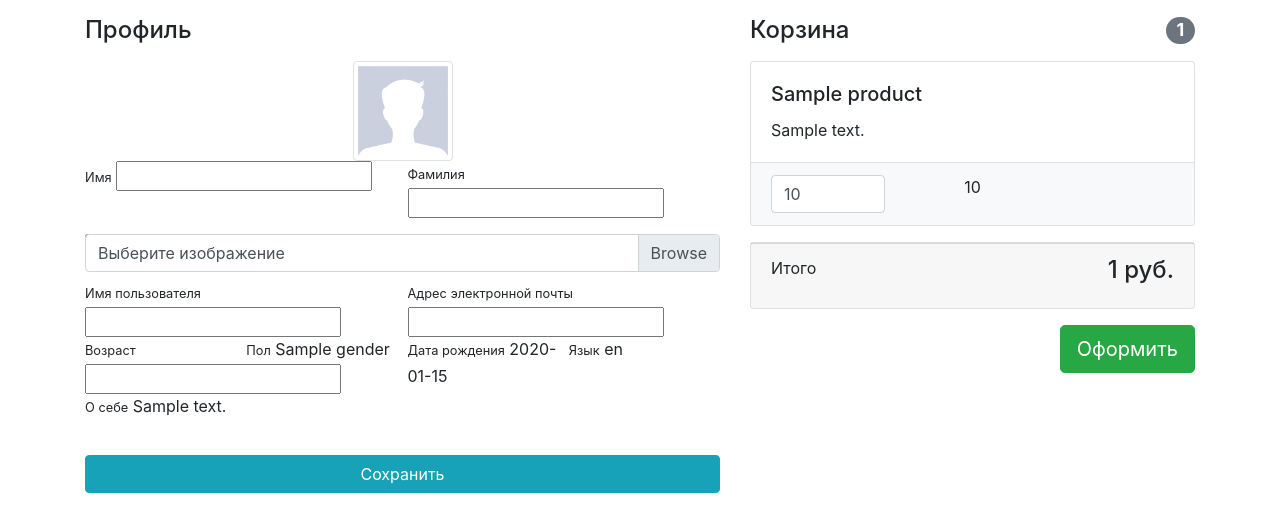
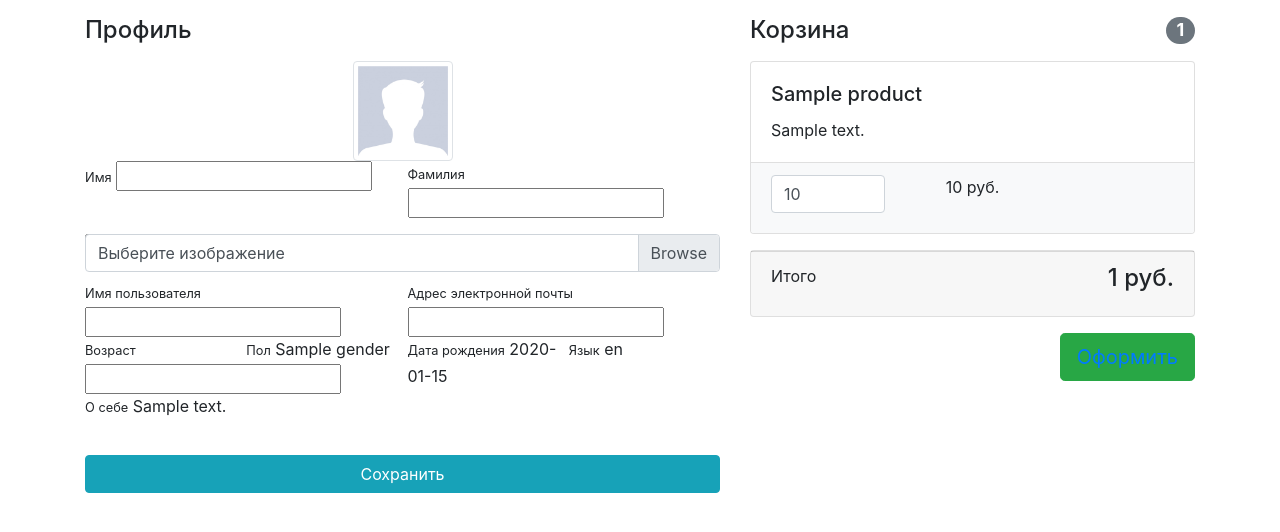
Before and after one commit to Dr0nx/geekshop, a Django app: template authapp/templates/authapp/profile.html in a window 1280 px wide. Shown: the part 56-588 px from the top of the page. Run offline with Django 3.2, Linux system fonts and the light colour scheme; the template is opened without the code that fills it: most values are stand-ins (such as "Sample title", 1, 10 or a date in 2020); form fields are guessed from the names that the template uses; some libraries are stand-ins or nearby versions.

Commit message:
edit basket.html

```diff
--- a/baskets/templates/baskets/basket.html
+++ b/baskets/templates/baskets/basket.html
@@ -13,10 +13,12 @@
             <li class="list-group-item bg-light">
                 <div class="row text-center">
                     <div class="col-lg-4">
-                                <input name="{{ basket.id }}" type="number" class="form-control"
+                        <label>
+                            <input id="change_quantity" name="{{ basket.id }}" type="number" class="form-control"
                                    value="{{ basket.quantity }}" min="1">
+                        </label>
                     </div>
-                            <div class="col-lg-4">{{ basket.sum }}</div>
+                    <div class="col-lg-4">{{ basket.sum }} руб.</div>
                     <div class="col-lg-4">
                         <a href="{% url 'baskets:basket_remove' basket.id %}">
                             <i class="fas fa-trash"></i>
@@ -33,7 +35,9 @@
             <h4 class="float-right">{{ baskets.0.total_sum }} руб.</h4>
         </div>
     </div>
-        <button type="button" class="btn btn-success btn-lg float-right">Оформить</button>
+    <button type="submit" class="btn btn-success btn-lg float-right">
+        <a href="{% url 'orders:create' %}">Оформить</a>
+    </button>
     {% else %}
     <h4 class="mt-3 mb-3 text-center">Корзина пуста</h4>
     {% endif %}
```
Lines whose indentation alone changed are shown as unchanged.
